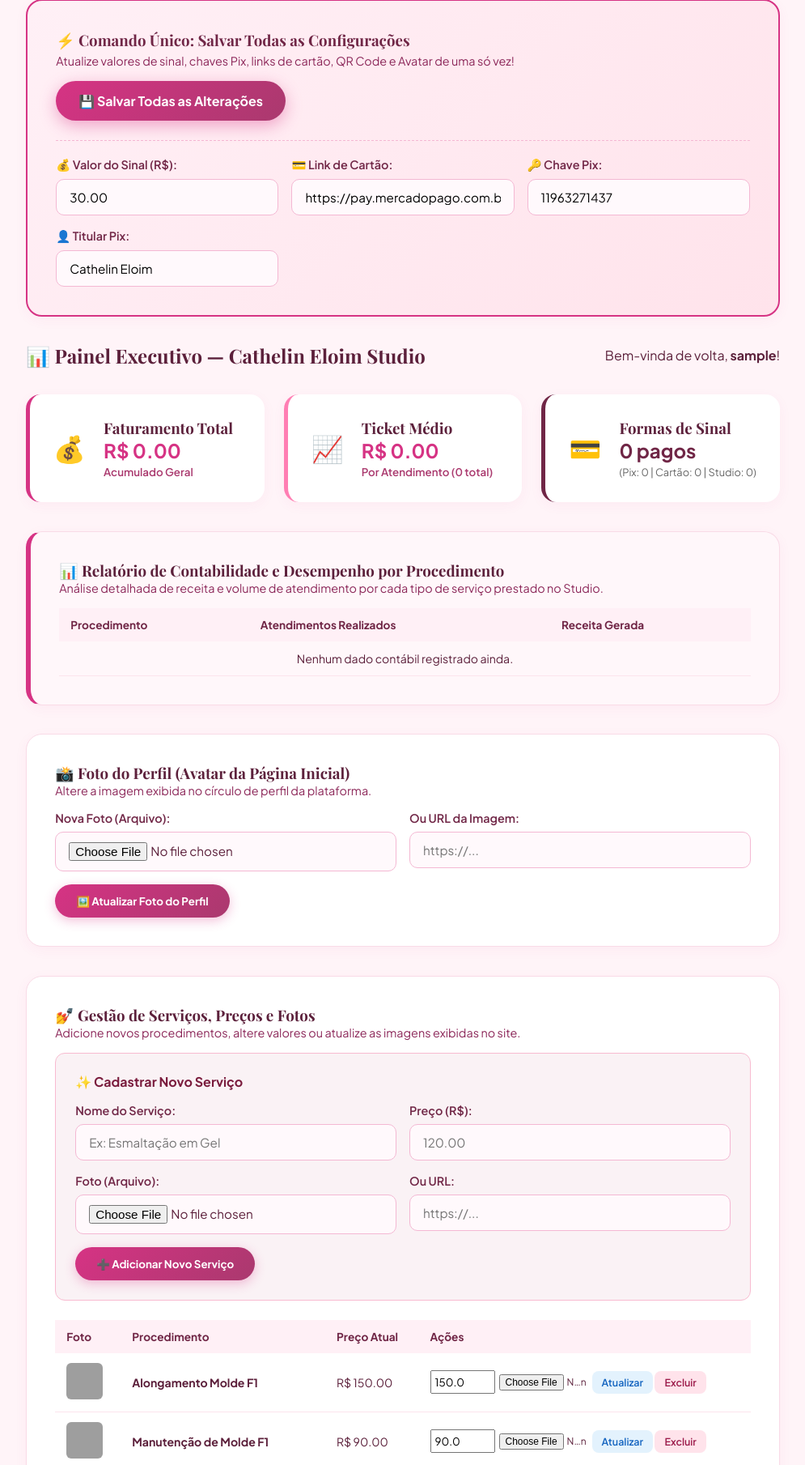
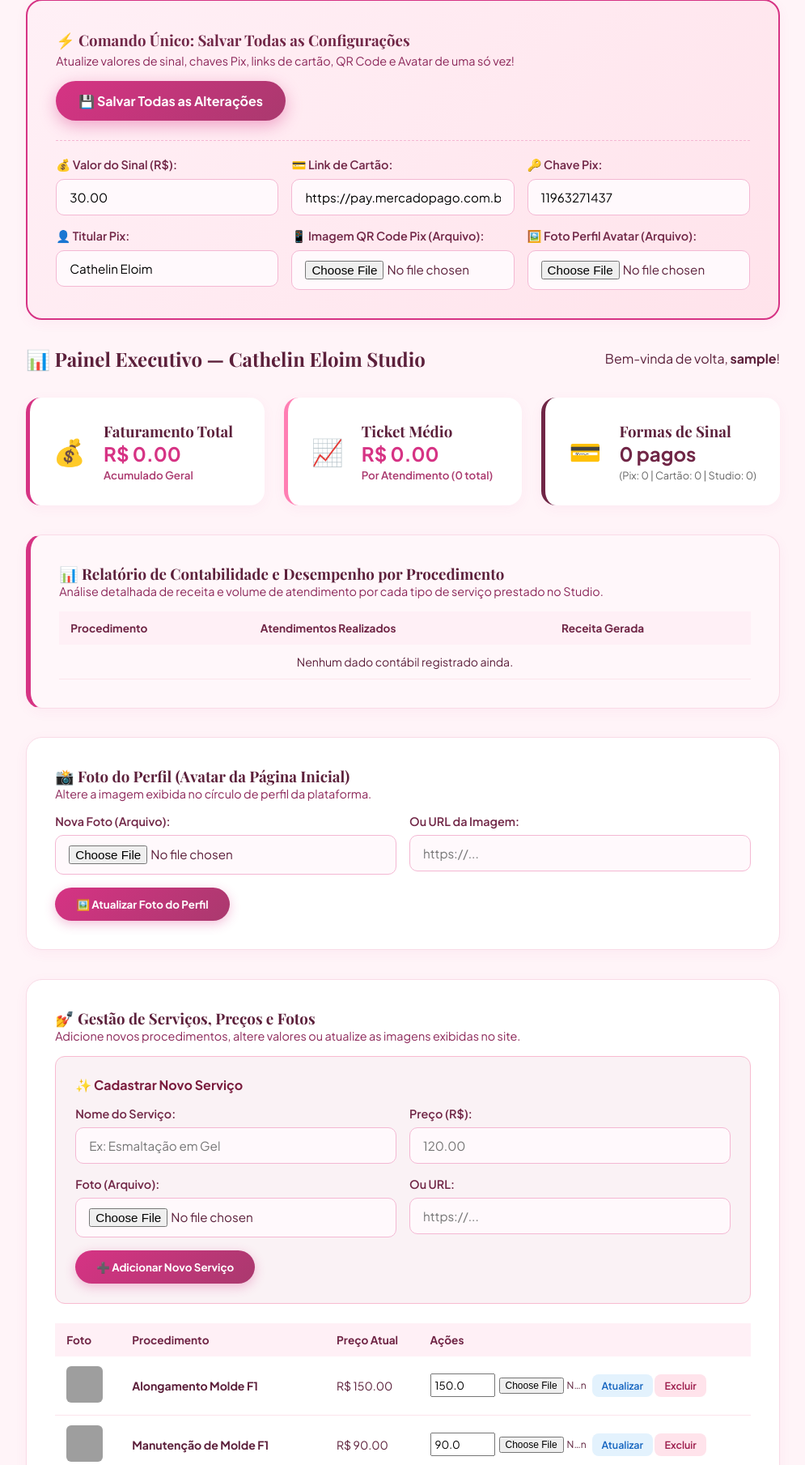
Before and after one commit to ricardosousarocha2017/cath-unhas, a Flask app: page /admin in a window 1280 px wide. Shown: the part 113-1922 px from the top of the page at 81% size, without its empty margins (142-1137 px from the left). Run offline with Flask 3, Linux system fonts and the light colour scheme; the visitor is signed in with stand-in values (Sample User, id 1); data comes from the database, SQL or seed files in the repository; data that the repository does not hold is empty; some web fonts are replaced; grey boxes are pictures that could not be loaded.

Commit message:
Add files via upload

```diff
--- a/templates/admin.html
+++ b/templates/admin.html
@@ -29,6 +29,14 @@
                 <div class="form-group" style="margin-bottom: 0;">
                     <label>👤 Titular Pix:</label>
                     <input type="text" name="pix_titular" value="{{ configs.get('pix_titular', '') }}" required>
+                </div>
+                <div class="form-group" style="margin-bottom: 0;">
+                    <label>📱 Imagem QR Code Pix (Arquivo):</label>
+                    <input type="file" name="qr_code_file" accept="image/*">
+                </div>
+                <div class="form-group" style="margin-bottom: 0;">
+                    <label>🖼️ Foto Perfil Avatar (Arquivo):</label>
+                    <input type="file" name="avatar_file" accept="image/*">
                 </div>
             </div>
         </form>
```
